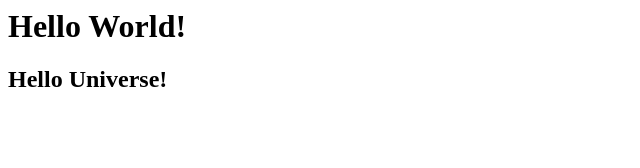
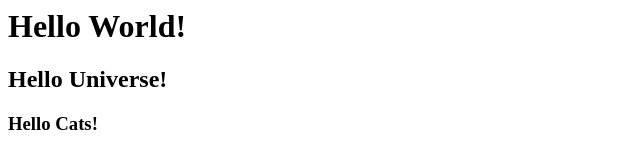
Before and after one commit to JohnnyR030T/test-project, a plain HTML site: page index.html in a window 1280 px wide. Shown: the whole page, without its empty margins (0-640 px from the left). Drawn offline with Linux system fonts and the light colour scheme.

Commit message:
Added "Hello cats!" to index.html

```diff
--- a/index.html
+++ b/index.html
@@ -1,2 +1,3 @@
 <h1>Hello World!</h1>
 <h2>Hello Universe!</h2>
+<h3>Hello Cats!</h3>
```
